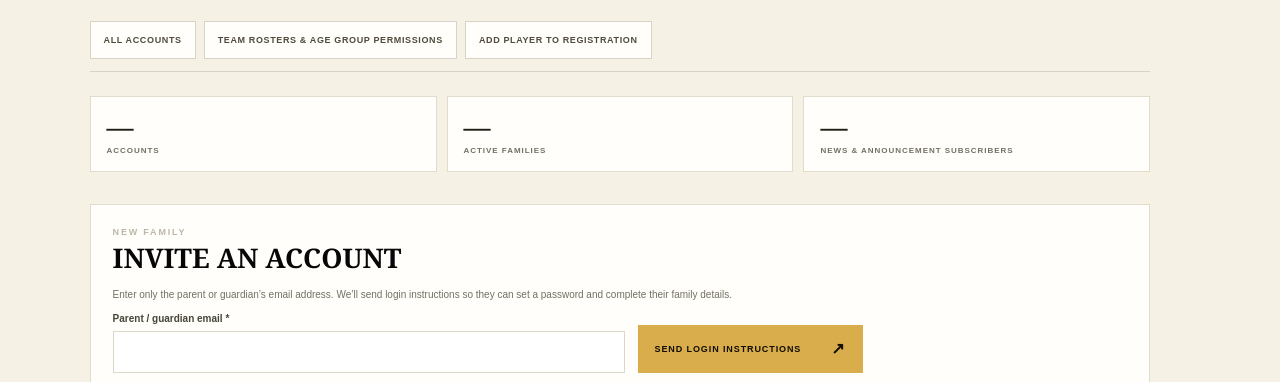
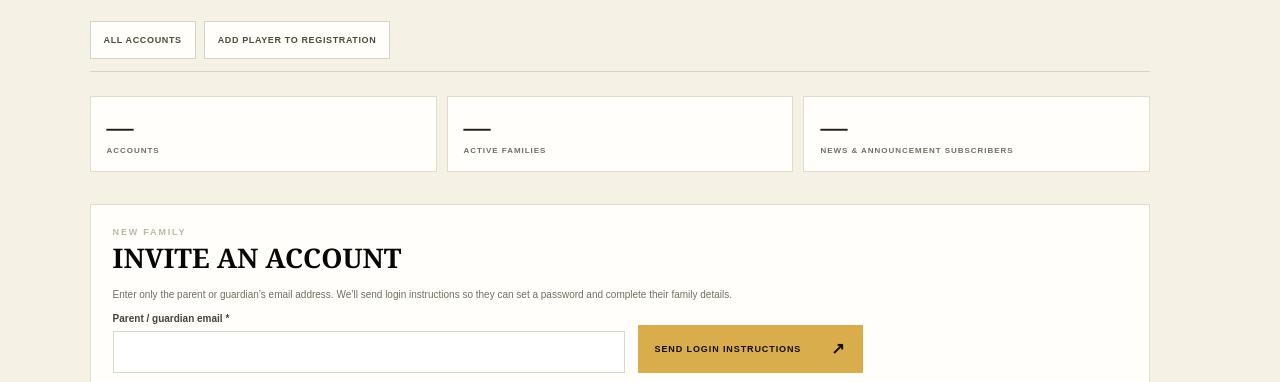
Before and after one commit to kingshockeyacademyns-sys/kings-hockey-academy-site, a plain HTML site: page public/admin-accounts.html in a window 1280 px wide. Shown: the part 718-1100 px from the top of the page. Drawn offline with Linux system fonts and the light colour scheme; a script that the page names is missing.

Commit message:
Update admin-accounts.html

```diff
--- a/public/admin-accounts.html
+++ b/public/admin-accounts.html
@@ -30,7 +30,6 @@
     <p class="admin-program-intro">Manage family accounts, team age-group access, and registration requests.</p>
     <nav class="account-subnav" aria-label="Accounts subpages">
       <a href="admin-accounts.html?view=all" data-account-view-link="all">ALL ACCOUNTS</a>
-      <a href="admin-team-rosters.html" data-account-view-link="age-groups">TEAM ROSTERS &amp; AGE GROUP PERMISSIONS</a>
       <a href="admin-accounts.html?view=add-player" data-account-view-link="add-player">ADD PLAYER TO REGISTRATION</a>
     </nav>
     <div class="account-stats" data-account-stats data-account-view="all"><article><strong>—</strong><span>ACCOUNTS</span></article><article><strong>—</strong><span>ACTIVE FAMILIES</span></article><article><strong>—</strong><span>NEWS &amp; ANNOUNCEMENT SUBSCRIBERS</span></article></div>
```
